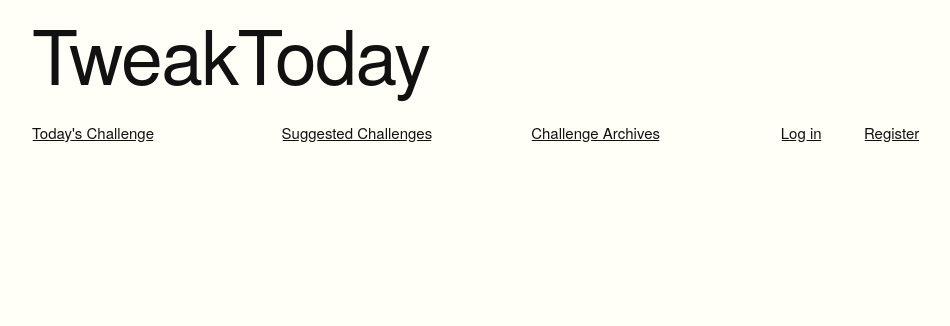
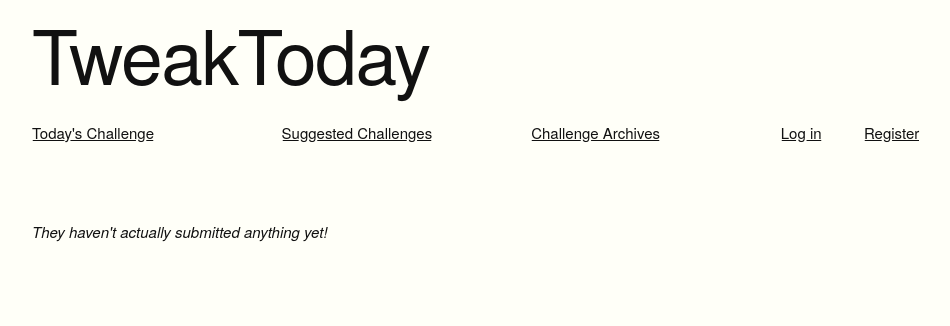
Before and after one commit to probablytom/tweaktoday, a Django app: template tt_core/templates/tt_core/profile.html in a window 1280 px wide. Shown: the part 127-453 px from the top of the page, without its empty margins (128-1078 px from the left). Run offline with Django 3.2, Linux system fonts and the light colour scheme; the template is opened without the code that fills it, so the values that code supplies are empty; some libraries are stand-ins or nearby versions.

Commit message:
Added text for empty profiles

```diff
--- a/tt_core/templates/tt_core/profile.html
+++ b/tt_core/templates/tt_core/profile.html
@@ -41,6 +41,12 @@
         </form>
     </div>
 </div>
+{% empty %}
+<div class="row">
+    <div class="nine columns">
+        <p><i>They haven't actually submitted anything yet!</i></p>
+    </div>
+</div>
 {% endfor %}
 
 
```
